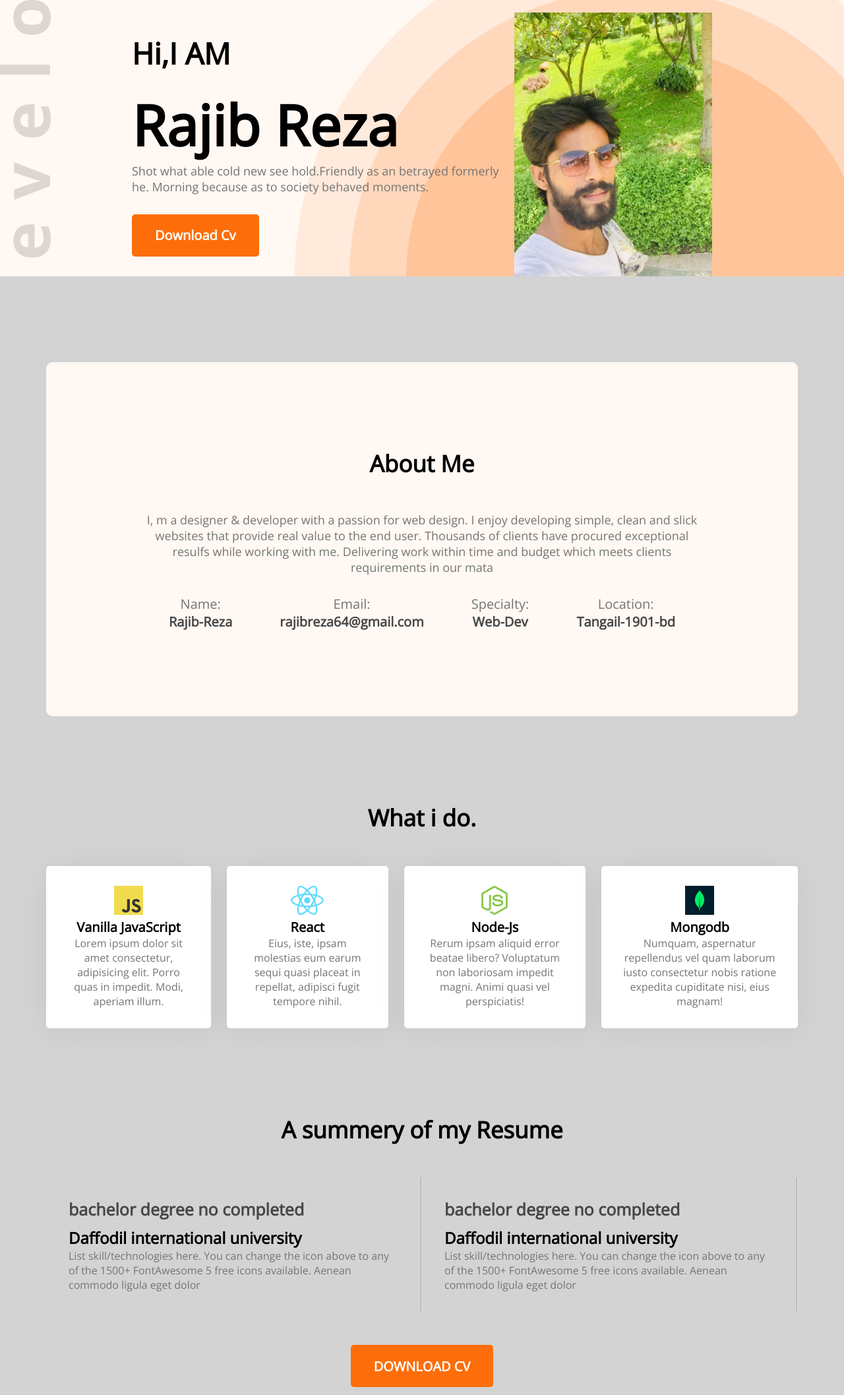
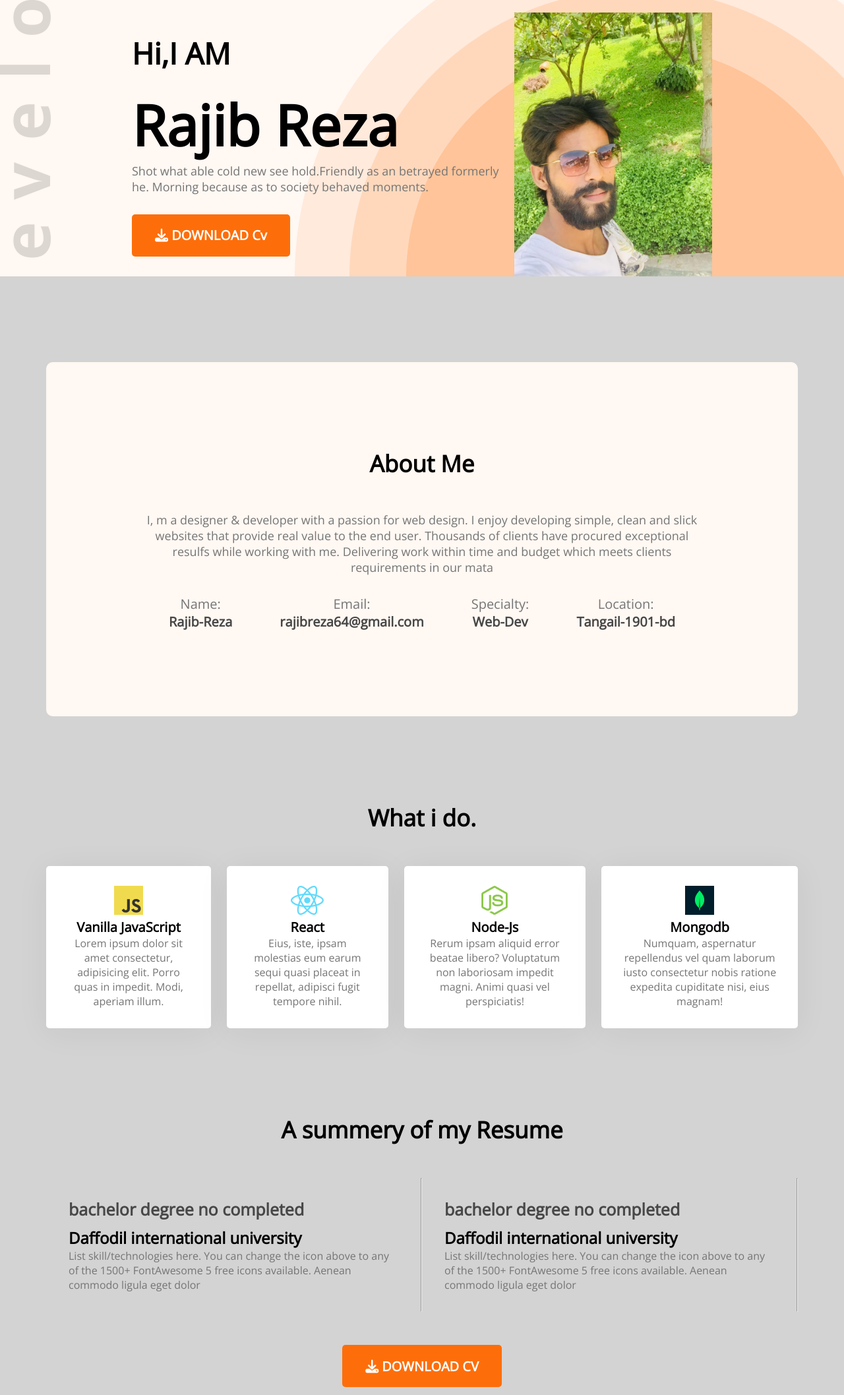
Before and after one commit to rezarajib/developer-no-portfolio, a plain HTML site: page index.html in a window 1280 px wide. Shown: the part 245-2360 px from the top of the page at 66% size. Drawn offline with nearby package versions, Linux system fonts and the light colour scheme.

Commit message:
added font awesome icons

```diff
--- a/index.html
+++ b/index.html
@@ -5,6 +5,7 @@
     <meta http-equiv="X-UA-Compatible" content="IE=edge">
     <meta name="viewport" content="width=device-width, initial-scale=1.0">
     <title>Developer-no-portfolio</title>
+    <script src="https://kit.fontawesome.com/752f28c012.js" crossorigin="anonymous"></script>
     <link rel="stylesheet" href="styles/portfolio.css">
     <link rel="preconnect" href="https://fonts.googleapis.com"><link rel="preconnect" href="https://fonts.gstatic.com" crossorigin><link href="https://fonts.googleapis.com/css2?family=Open+Sans&display=swap" rel="stylesheet">
 </head>
@@ -25,7 +26,8 @@
                 <h3 class="banner-sub-title">Hi,I AM</h3>
                 <h1 class="banner-title">Rajib Reza</h1>
                 <p class="banner-description">Shot what able cold new see hold.Friendly as an betrayed formerly he. Morning because as to society behaved moments.</p>
-                <button class="btn-primary">Download Cv</button>
+                <button class="btn-primary">
+                    <i class="fa-solid fa-download"></i> DOWNLOAD Cv</button>
 
             </div>
             <img src="images/rezadiu.jpg" height="400px" width="400px" alt="">
@@ -115,7 +117,8 @@
                     <hr>
                 </div>
                 <div class="resume-button">
-                    <button class="btn-primary">DOWNLOAD CV</button>
+                    <button class="btn-primary">
+                        <i class="fa-solid fa-download"></i> DOWNLOAD CV</button>
                 </div>
         </section>
         <!-- Contact Section -->
```
